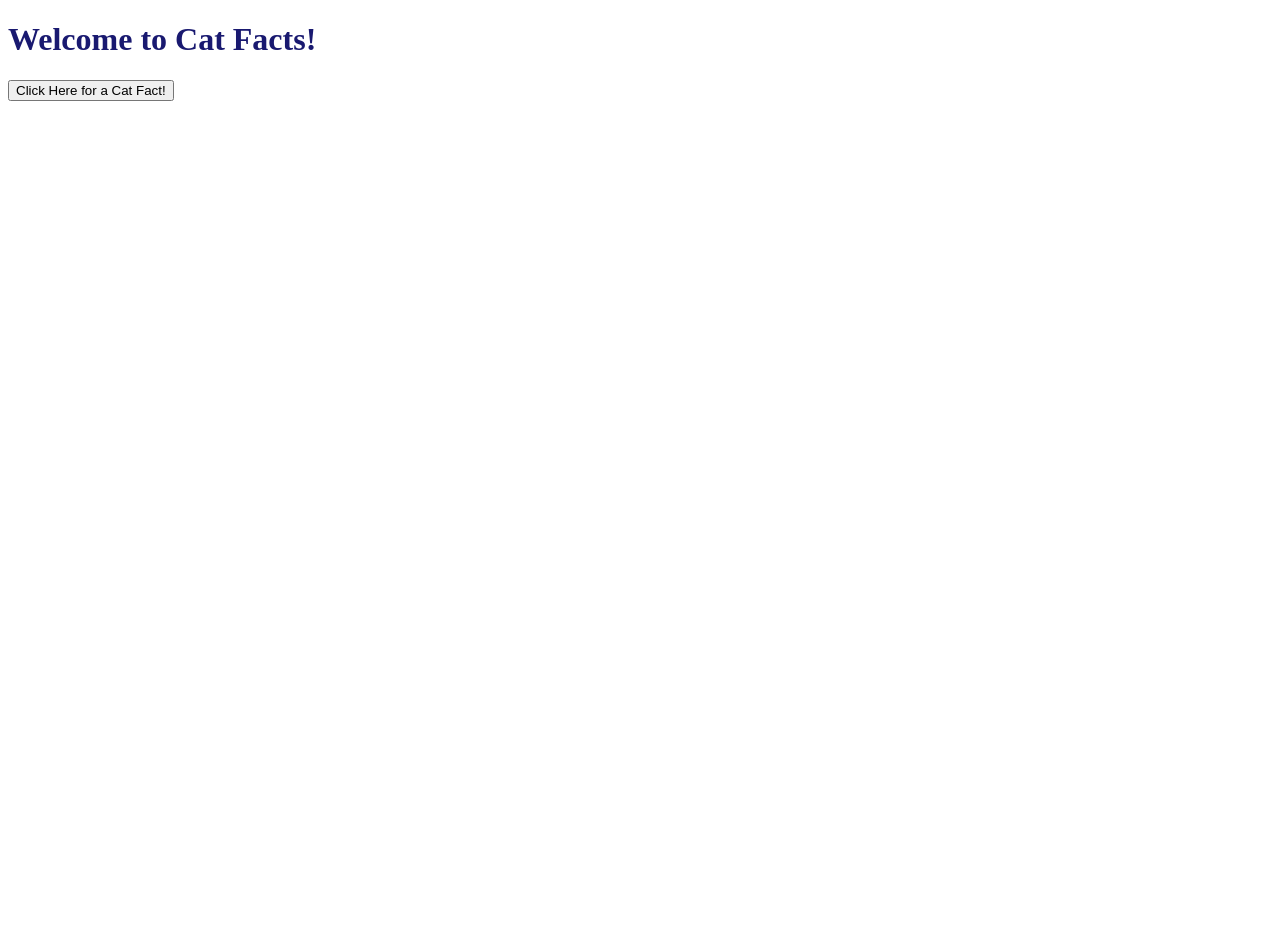
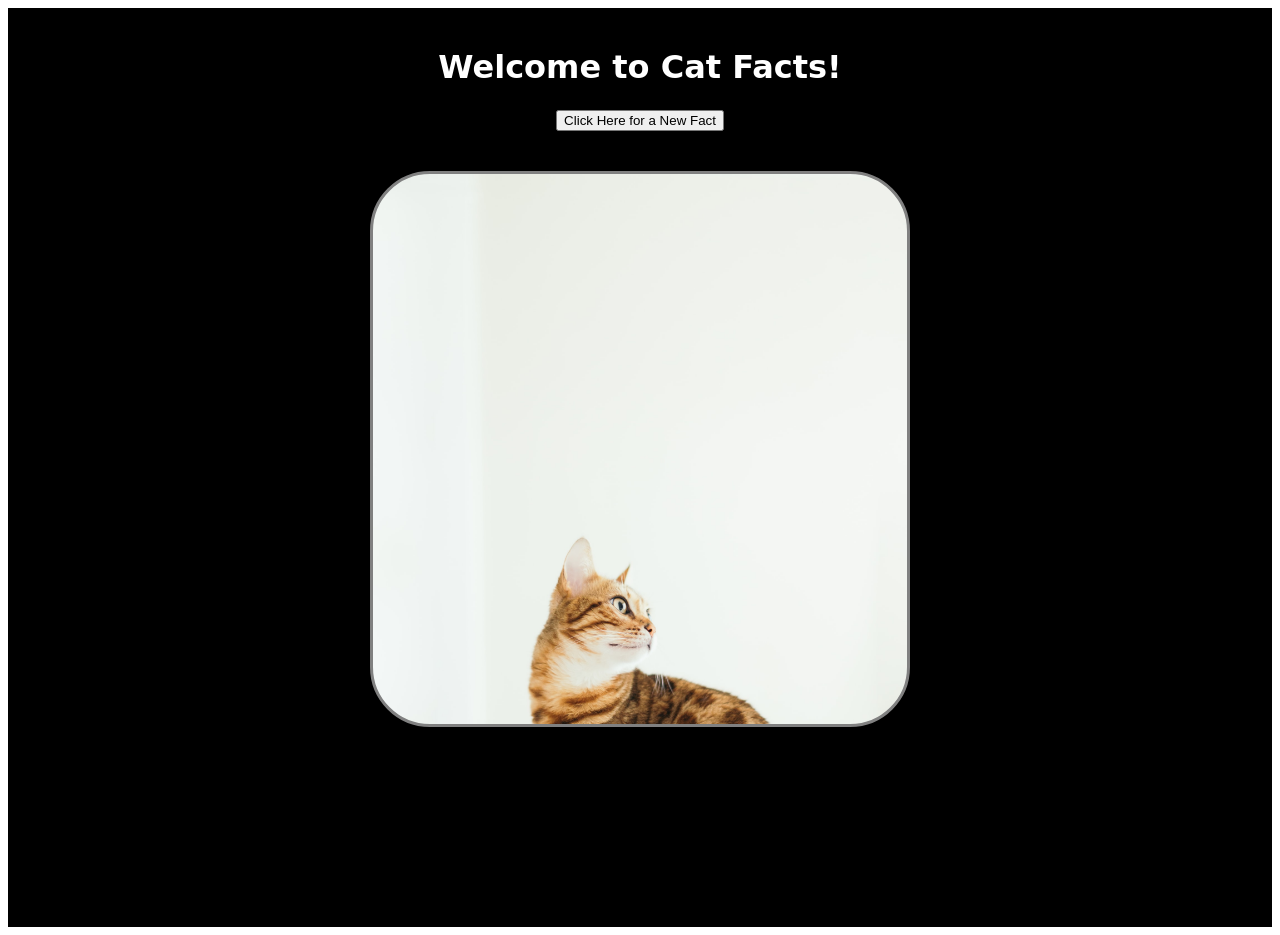
Before and after one commit to shelleyclem/catFactsAPI, a plain HTML site: page index.html in a window 1280 px wide. Before the commit the page ends 800 px from the top, so only its background shows below. Drawn offline with Linux system fonts and the light colour scheme; a web font is replaced by a local one.

Commit message:
fixed fetch, added styling

```diff
--- a/index.html
+++ b/index.html
@@ -7,22 +7,20 @@
     <title>Shelley's Cat Facts API</title>
     <link rel="stylesheet" href="./style.css">
     <link rel="preconnect" href="https://fonts.gstatic.com">
-    <link rel="preconnect" href="https://fonts.gstatic.com">
-    <link href="https://fonts.googleapis.com/css2?family=Abril+Fatface&family=Neuton&display=swap" rel="stylesheet">
-
+    <link href="https://fonts.googleapis.com/css2?family=Codystar&display=swap" rel="stylesheet">
 </head>
 <body>
+    <div class="wrapper">
     <h1>Welcome to Cat Facts!</h1>
-<div class="wrapper">
     <div class="conatiner">
-        <button class="submitButton" id="button" type="submit">Click Here for a Cat Fact!</button>
+        <button class="submitButton" id="button" type="submit">Click Here for a New Fact</button>
     </div>
     <div class="results">
         <section>
             <p id="catFactOTM"></p>
         </section>
     </div>
-</div>
+    </div>
 <script src="./scripts.js"></script>
 </body>
 </html>
--- a/scripts.js
+++ b/scripts.js
@@ -1,12 +1,15 @@
 const baseURL = 'https://cat-fact.herokuapp.com/facts/random';
 const factButton = document.getElementById('button')
 
-console.log(factButton);
+//console.log(factButton);
 let catFactOTM = document.querySelector('#catFactOTM');
-factButton.addEventListener("submit", fetchResults);
+//factButton.addEventListener("submit", fetchResults); (lines 6 and 7 doing the same thing)
+factButton.addEventListener("click", ()=> {
+    fetchResults()
+});
 
 
-function fetchResults(event) {
+function fetchResults() {
     console.log('hit');
     fetch(baseURL)
     .then(function (response) {
@@ -16,23 +19,17 @@ function fetchResults(event) {
         console.log(data);
         display(data)
     })
-    event.preventDefault()
+    .catch(function(err) {
+        console.log("Are you kitten me? There's been a cat-astrophic error. Try again meow.");
+    });
+
+    //event.preventDefault()
 }
 
-const display = (data) => {
+let display = (data) => {
     console.log(data.text);
     let catfact = data.text;
     //catFactOTM= catfact
-    catfact = catFactOTM.innerText;
+    catFactOTM.textContent = catfact;
+    console.log(catFactOTM);
 }
-
-
-
-
-// .catch(function(err) {
-//     console.log("Are you kitten me? There's been a cat-astrophic error. Try again meow.");
-// });
-
-
-//Event listener for button click (e) short for event
-    //display text on a cat photos saved in assets
--- a/style.css
+++ b/style.css
@@ -1,4 +1,39 @@
+.wrapper, .container {
+    display: flex;
+    align-items:center;
+    flex-direction: column;
+    background-color: black;
+    size: 100vh;
+}
+
 h1 {
-    font-family: font-family: 'Neuton', serif;
-    color: midnightblue;
+    font-family: 'Codystar', cursive;
+    color: white;
+    margin-top: 5vh;
+    margin-bottom: 3vh;
 }
+
+section {
+
+    position: relative;
+    height: 50vh;
+    width: 30vw;
+    border: solid;
+    margin-top: 5vh;
+    margin-left: 200px;
+    margin-right: 200px;
+    margin-bottom: 200px;
+    padding: 75px;
+    border: solid;
+    border-radius: 60px;
+    border-color: gray;
+    background-image: url(./assets/paul-hanaoka-URnWOJX8wW4-unsplash.jpg);
+    background-size: 100%;
+    background-repeat: no-repeat;
+}
+
+p {
+    font-family: Arial, Helvetica, sans-serif;
+    font-size: 1em;
+    text-align: center;
+}
```
